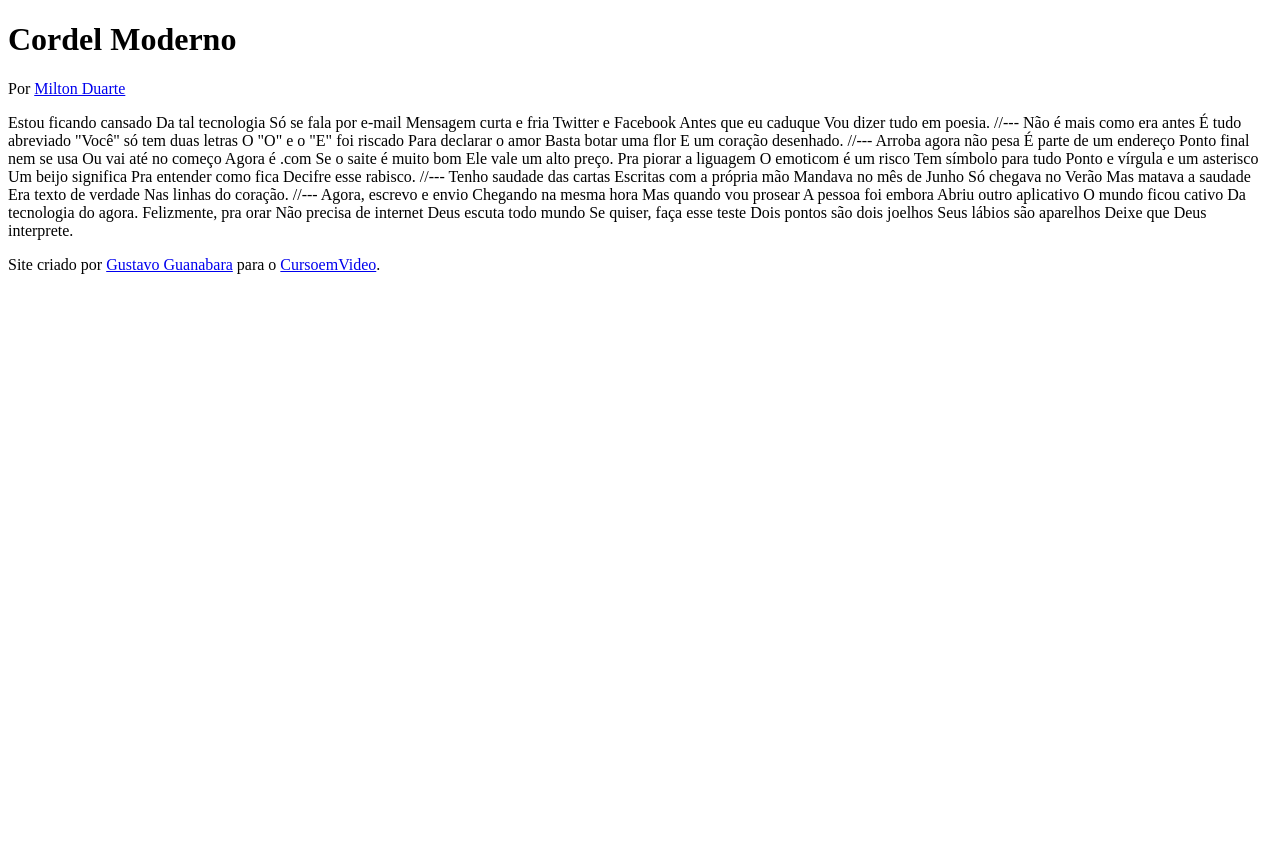
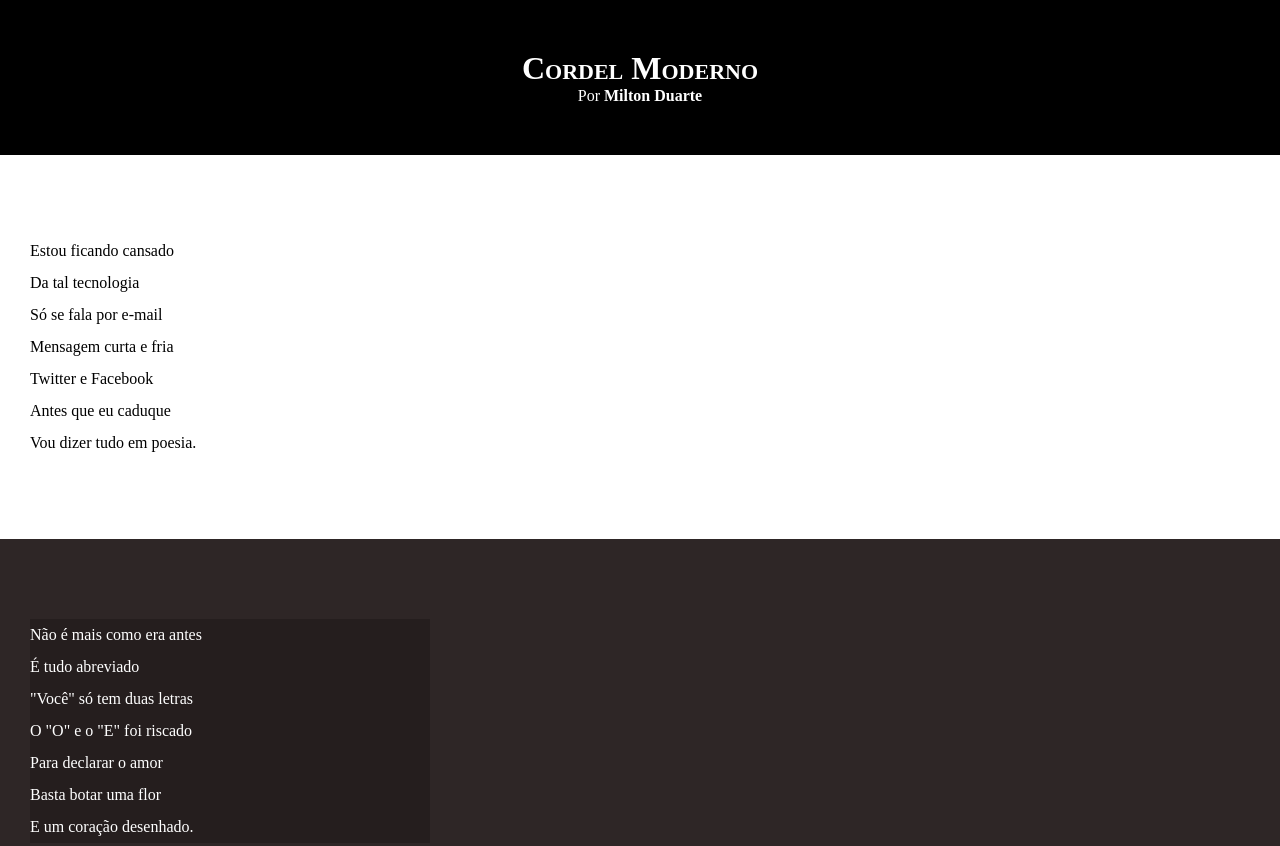
Before and after one commit to AbinadabeFont/html-css, a plain HTML site: page desafios/desafio11/index.html in a window 1280 px wide. Shown: the top 846 px of the page. Before the commit the page ends 800 px from the top, so only its background shows below. Drawn offline with Linux system fonts and the light colour scheme.

Commit message:
Atualização

```diff
--- /dev/null
+++ b/desafios/desafio11/estilo/style.css
@@ -0,0 +1,65 @@
+@charset "UTF-8";
+
+* {
+    margin: 0px;
+    padding: 0px;
+}
+
+html, body {
+    min-height: 100vh;
+    background-color: darkgray;
+}
+
+header {
+    background-color: black;
+    color: white;
+    text-align: center;
+}
+
+header > h1 {
+    padding-top: 50px;
+    font-variant: small-caps;
+}
+
+header > p {
+    padding-bottom: 50px;
+}
+
+header a, footer a {
+    color: white;
+    text-decoration: none;
+    font-weight: bolder;
+}
+
+header a:hover, footer a:hover {
+    text-decoration: underline;
+}
+
+section {
+    padding-top: 10vh;
+    padding-bottom: 10vh;
+    line-height: 2em;
+    padding-left: 30px;
+}
+
+section.normal {
+    background-color: white;
+    color: black;
+}
+
+section.imagem {
+    background-color: rgb(46, 38, 38);
+    color: white;
+}
+
+section.imagem > p {
+    width: 400px;
+    background-color: rgba(0, 0, 0, 0.2);
+}
+
+footer {
+    background-color: black;
+    text-align: center;
+    color: white;
+    padding: 10px;
+}
--- a/desafios/desafio11/index.html
+++ b/desafios/desafio11/index.html
@@ -5,6 +5,7 @@
     <meta http-equiv="X-UA-Compatible" content="IE=edge">
     <meta name="viewport" content="width=device-width, initial-scale=1.0">
     <title>Cordel Moderno</title>
+    <link rel="stylesheet" href="estilo/style.css">
 </head>
 <body>
     <header>
@@ -12,69 +13,87 @@
         <p>Por <a href="https://www.recantodasletras.com.br/poesias/3186743" target="_blank">Milton Duarte</a></p>
     </header>
 
-    Estou ficando cansado
-    Da tal tecnologia
-    Só se fala por e-mail
-    Mensagem curta e fria
-    Twitter e Facebook
-    Antes que eu caduque
+    <section class="normal">
+        <p>
+            Estou ficando cansado <br>
+            Da tal tecnologia <br>
+            Só se fala por e-mail <br>
+            Mensagem curta e fria <br>
+            Twitter e Facebook <br>
+            Antes que eu caduque <br>
             Vou dizer tudo em poesia.
+        </p>
+    </section>
 
-    //---
 
-    Não é mais como era antes
-    É tudo abreviado
-    "Você" só tem duas letras
-    O "O" e o "E" foi riscado
-    Para declarar o amor
-    Basta botar uma flor
+    <section class="imagem">
+        <p>
+            Não é mais como era antes <br>
+            É tudo abreviado <br>
+            "Você" só tem duas letras <br>
+            O "O" e o "E" foi riscado <br>
+            Para declarar o amor <br>
+            Basta botar uma flor <br>
             E um coração desenhado.
+        </p>
+    </section>
 
-    //---
 
-    Arroba agora não pesa
-    É parte de um endereço
-    Ponto final nem se usa
-    Ou vai até no começo
-    Agora é .com
-    Se o saite é muito bom
+    <section class="normal">
+        <p>
+            Arroba agora não pesa <br>
+            É parte de um endereço <br>
+            Ponto final nem se usa <br>
+            Ou vai até no começo <br>
+            Agora é .com <br>
+            Se o saite é muito bom <br>
             Ele vale um alto preço.
+        </p>
 
-    Pra piorar a liguagem
-    O emoticom é um risco
-    Tem símbolo para tudo
-    Ponto e vírgula e um asterisco
-    Um beijo significa
-    Pra entender como fica
+        <p>
+            Pra piorar a liguagem <br>
+            O emoticom é um risco <br>
+            Tem símbolo para tudo <br>
+            Ponto e vírgula e um asterisco <br>
+            Um beijo significa <br>
+            Pra entender como fica <br>
             Decifre esse rabisco.
+        </p>
+    </section>
 
-    //---
 
-    Tenho saudade das cartas
-    Escritas com a própria mão
-    Mandava no mês de Junho
-    Só chegava no Verão
-    Mas matava a saudade
-    Era texto de verdade
+    <section class="imagem">
+        <p>
+            Tenho saudade das cartas <br>
+            Escritas com a própria mão <br>
+            Mandava no mês de Junho <br>
+            Só chegava no Verão <br>
+            Mas matava a saudade <br>
+            Era texto de verdade <br>
             Nas linhas do coração.
+        </p>
+    </section>
 
-    //---
 
-    Agora, escrevo e envio
-    Chegando na mesma hora
-    Mas quando vou prosear
-    A pessoa foi embora
-    Abriu outro aplicativo
-    O mundo ficou cativo
+    <section class="normal">
+        <p>
+            Agora, escrevo e envio <br>
+            Chegando na mesma hora <br>
+            Mas quando vou prosear <br>
+            A pessoa foi embora <br>
+            Abriu outro aplicativo <br>
+            O mundo ficou cativo <br>
             Da tecnologia do agora.
+        </p>
 
-    Felizmente, pra orar
-    Não precisa de internet
-    Deus escuta todo mundo
-    Se quiser, faça esse teste
-    Dois pontos são dois joelhos
-    Seus lábios são aparelhos
+        Felizmente, pra orar <br>
+        Não precisa de internet <br>
+        Deus escuta todo mundo <br>
+        Se quiser, faça esse teste <br>
+        Dois pontos são dois joelhos <br>
+        Seus lábios são aparelhos <br>
         Deixe que Deus interprete.
+    </section>
 
     <footer>
         <p>Site criado por <a href="https://gustavoguanabara.github.io" target="_blank">Gustavo Guanabara</a> para o <a href="https://www.cursoemvideo.com" target="_blank">CursoemVideo</a>.</p>
```
Lines whose indentation alone changed are shown as unchanged.
